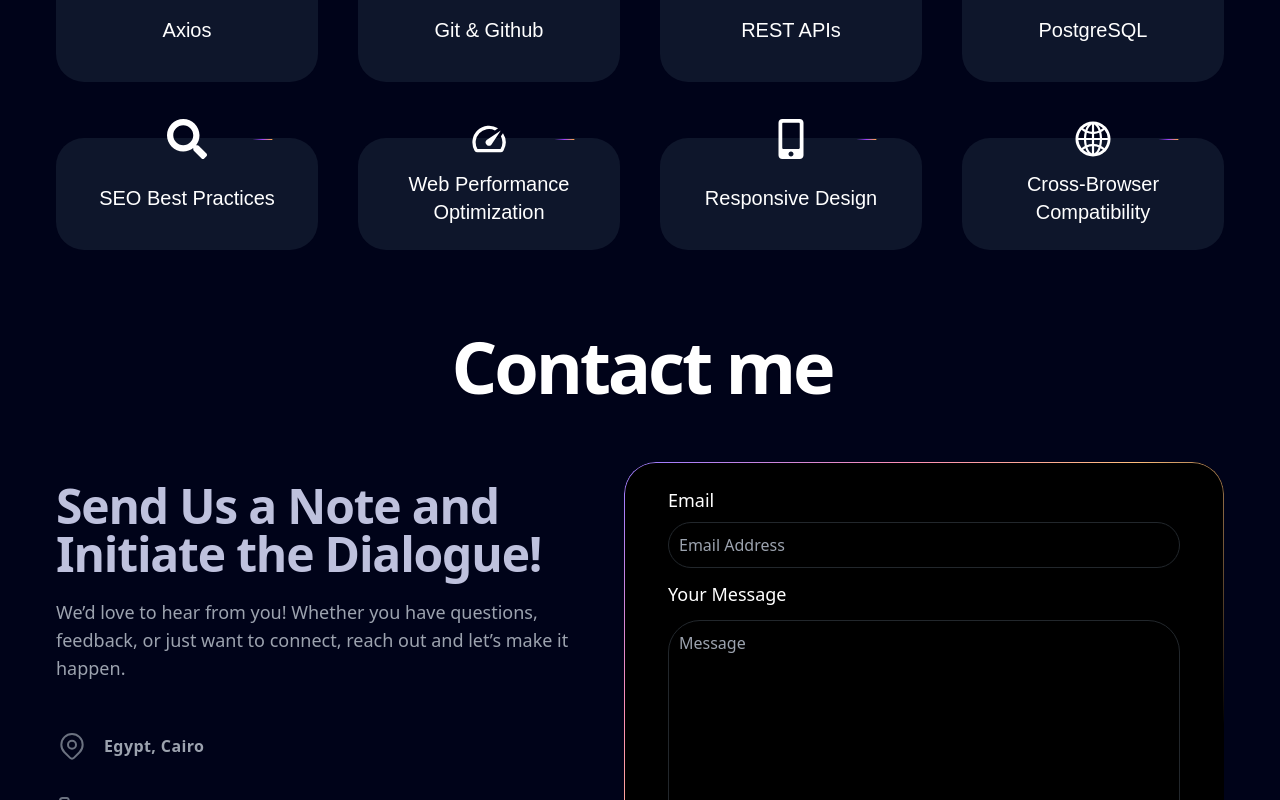
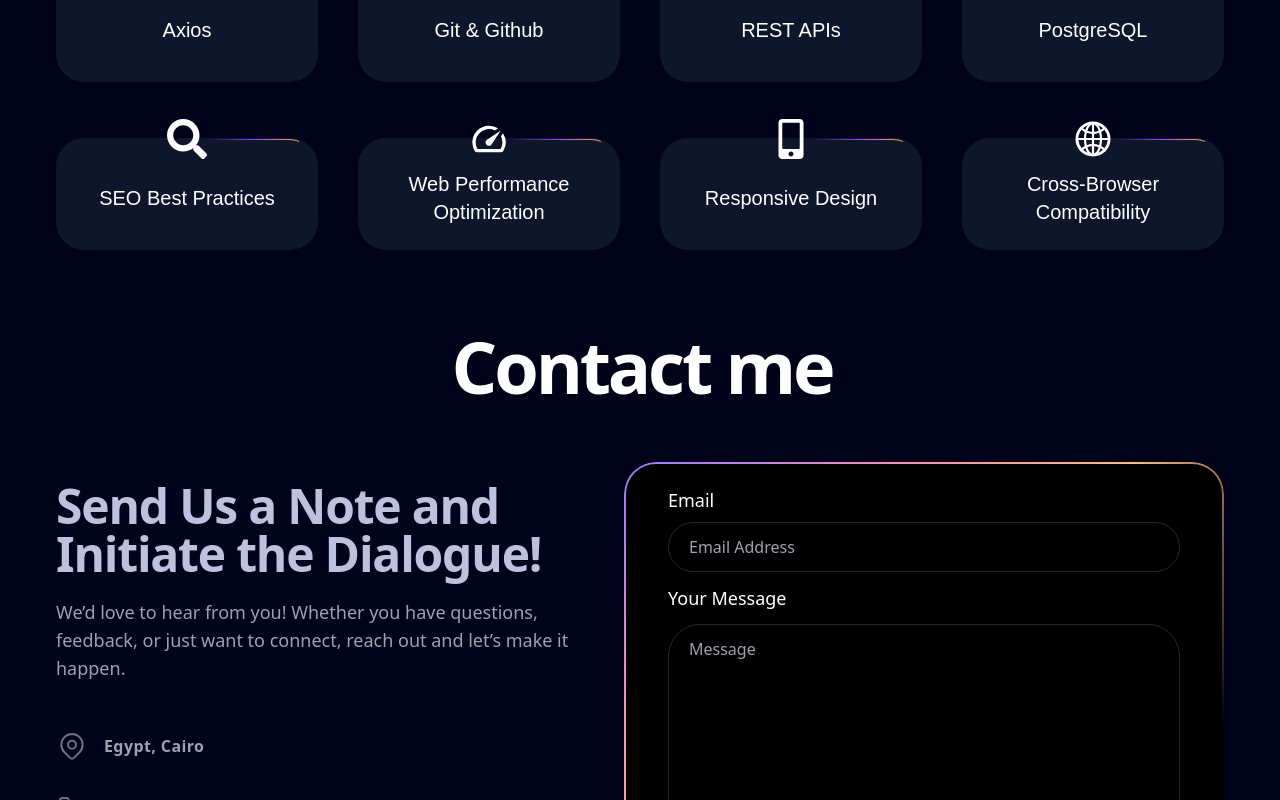
Before and after one commit to YahyaMohamedMahmoud/Yahya-Mohamed, a Next.js app: page / in a window 1280 px wide. Shown: the part 5440-6240 px from the top of the page. Built offline with nearby package versions, Linux system fonts and the light colour scheme.

Commit message:
update commit

```diff
--- a/components/About.tsx
+++ b/components/About.tsx
@@ -11,9 +11,8 @@ function About() {
         <ShineBorder
           className="relative w-full flex-col overflow-hidden rounded-lg border !bg-[#020617] md:shadow-xl p-5 sm:p-10"
           color={["#A07CFE", "#FE8FB5", "#FFBE7B"]}
-          borderWidth={1}
-          duration={7}
         >
+
           <div className="flex gap-x-10 gap-y-5 flex-col items-center md:items-start text-center md:text-start md:flex-row w-full font-cairo">
             <div className="rounded-sm overflow-hidden size-32 sm:!size-60">
               <Image
--- a/components/Contact.tsx
+++ b/components/Contact.tsx
@@ -106,7 +106,6 @@ function Contact() {
         <ShineBorder
           className="p-4  w-full max-w-[600px] mx-auto"
           color={["#A07CFE", "#FE8FB5", "#FFBE7B"]}
-          borderWidth={1}
 
         >
         <form
@@ -123,7 +122,7 @@ function Contact() {
     name="email"
     id="email"
     placeholder="Email Address"
-    className="w-full bg-black border border-[#22272c] p-2.5 rounded-lg text-white focus:outline-none focus:border-[#8750f7]"
+    className="w-full bg-black border border-[#22272c] px-5 py-3 rounded-lg text-white focus:outline-none focus:border-[#8750f7]"
   />
 
   <label htmlFor="message" className="block py-3 text-lg">
@@ -135,7 +134,7 @@ function Contact() {
     cols={30}
     rows={10}
     placeholder="Message"
-    className="w-full bg-black border border-[#22272c] p-2.5 rounded-lg text-white focus:outline-none focus:border-[#8750f7]"
+    className="w-full bg-black border border-[#22272c] px-5 py-3  rounded-lg text-white focus:outline-none focus:border-[#8750f7]"
   />
 
   <MagicButton
--- a/components/Skills.tsx
+++ b/components/Skills.tsx
@@ -13,7 +13,7 @@ function Skills() {
               key={i}
               className="font-cairo bg-[#0E162B] min-w-[35vw] sm:min-w-52 flex-1 relative z-10 flex flex-col items-center justify-center p-5 rounded-sm h-28 text-center border border-transparent hover:border-[#1F2937] border-opacity-50 transition !duration-100"
             >
-              <BorderBeam size={20} duration={7} delay={9} />
+              <BorderBeam size={80} duration={7} delay={9} />
               <span className="absolute -top-8 !size-16 flex justify-center items-center text-[40px] p-2 rounded-full ">
                 {skill.icon}
               </span>
--- a/components/ui/ShineBorder.tsx
+++ b/components/ui/ShineBorder.tsx
@@ -55,7 +55,23 @@ export function ShineBorder({
             },transparent,transparent)`,
           } as React.CSSProperties
         }
-        className={`pointer-events-none before:bg-shine-size before:absolute before:inset-0 before:size-full before:rounded-[2rem] before:p-[--border-width] before:will-change-[background-position] before:content-[""] before:![-webkit-mask-composite:xor] before:![mask-composite:exclude] before:[background-image:--background-radial-gradient] before:[background-size:300%_300%] before:[mask:--mask-linear-gradient] motion-safe:before:animate-shine`}
+      className={`pointer-events-none
+  before:bg-shine-size
+  before:absolute
+  before:inset-0
+  before:size-full
+  before:rounded-[2rem]
+  before:p-[--border-width]
+  before:will-change-[background-position]
+  before:content-[""]
+  before:z-[1]
+  before:!pointer-events-none
+  before:![-webkit-mask-composite:xor]
+  before:![mask-composite:exclude]
+  before:[background-image:--background-radial-gradient]
+  before:[background-size:300%_300%]
+  before:[mask:--mask-linear-gradient]
+  motion-safe:before:animate-shine`}
       ></div>
       {children}
     </div>
--- a/package.json
+++ b/package.json
@@ -1,5 +1,5 @@
 {
-  "name": "amr-portfolio",
+  "name": "yahya-portfolio",
   "version": "0.1.0",
   "private": true,
   "scripts": {
```
